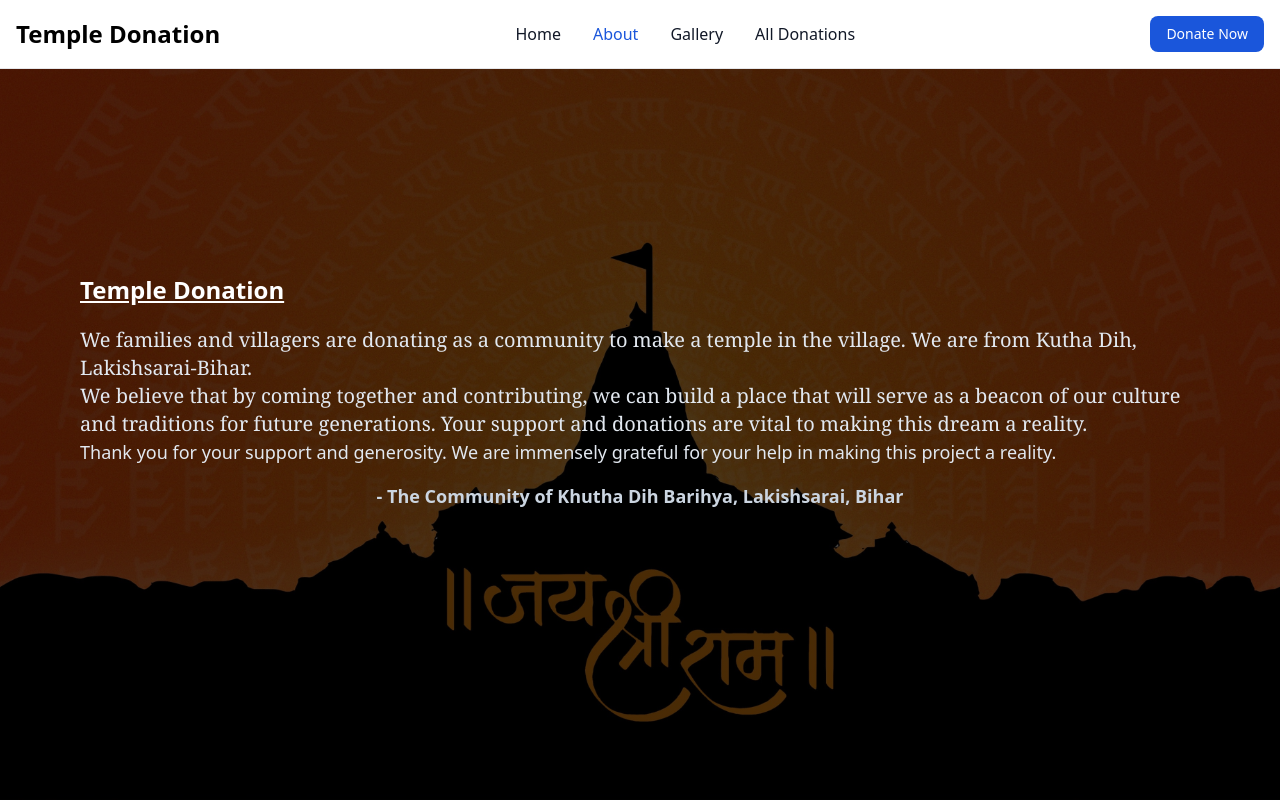
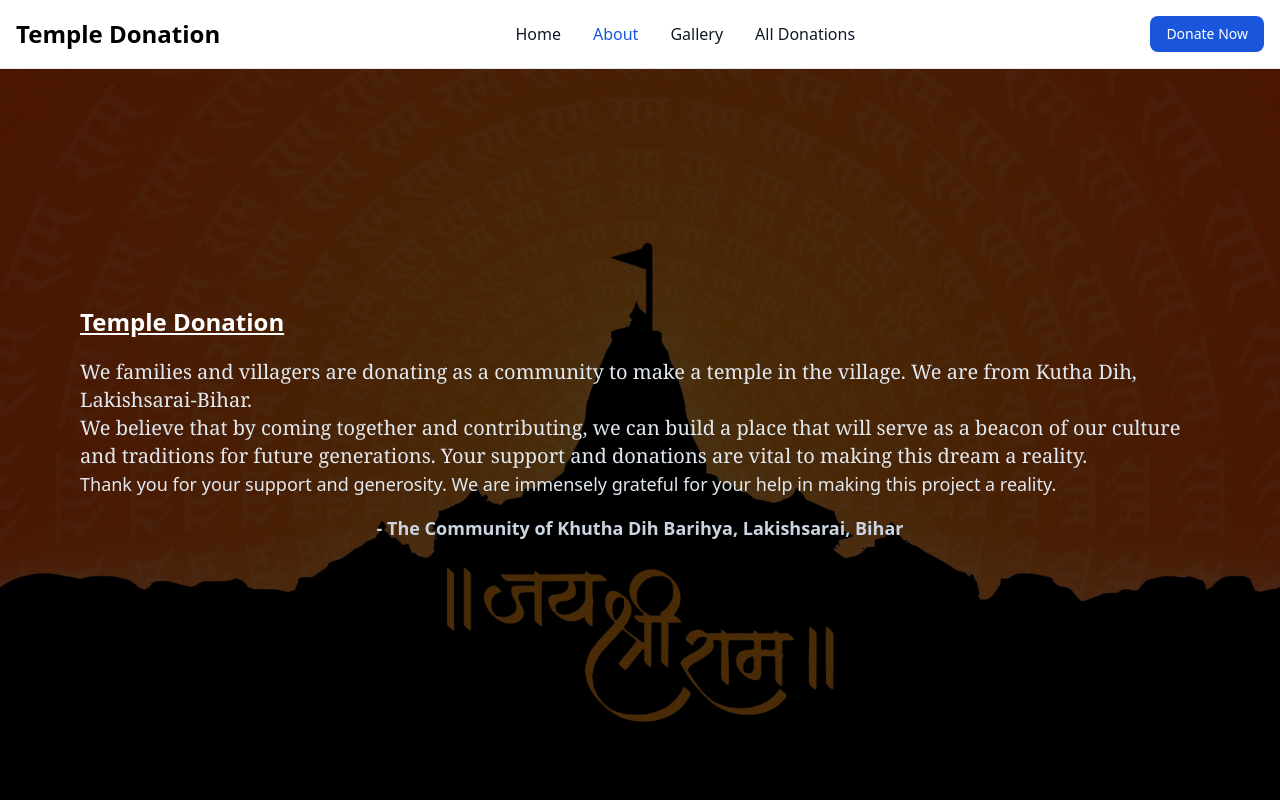
Before and after one commit to itsHellboyHere/TempleProject, a React (Vite) app in the folder frontend/: page /about in a window 1280 px wide. Shown: the top 800 px of the page. Built offline with nearby package versions, Linux system fonts and the light colour scheme.

Commit message:
changes in about section

```diff
--- a/frontend/src/pages/About.jsx
+++ b/frontend/src/pages/About.jsx
@@ -8,7 +8,7 @@
      <Helmet>
         <title>About - Temple Donation</title>
       </Helmet>
-    <div className="about-sec  min-h-screen flex items-center justify-center bg-cover bg-center ">
+    <div className="about-sec  min-h-screen flex items-center  pt-16 justify-center bg-cover bg-center ">
         <div className=" mx-auto p-20  overflow-auto">
             <h1 className="text-2xl text-white font-extrabold underline mb-5 ">Temple Donation </h1>
             <div >
```
